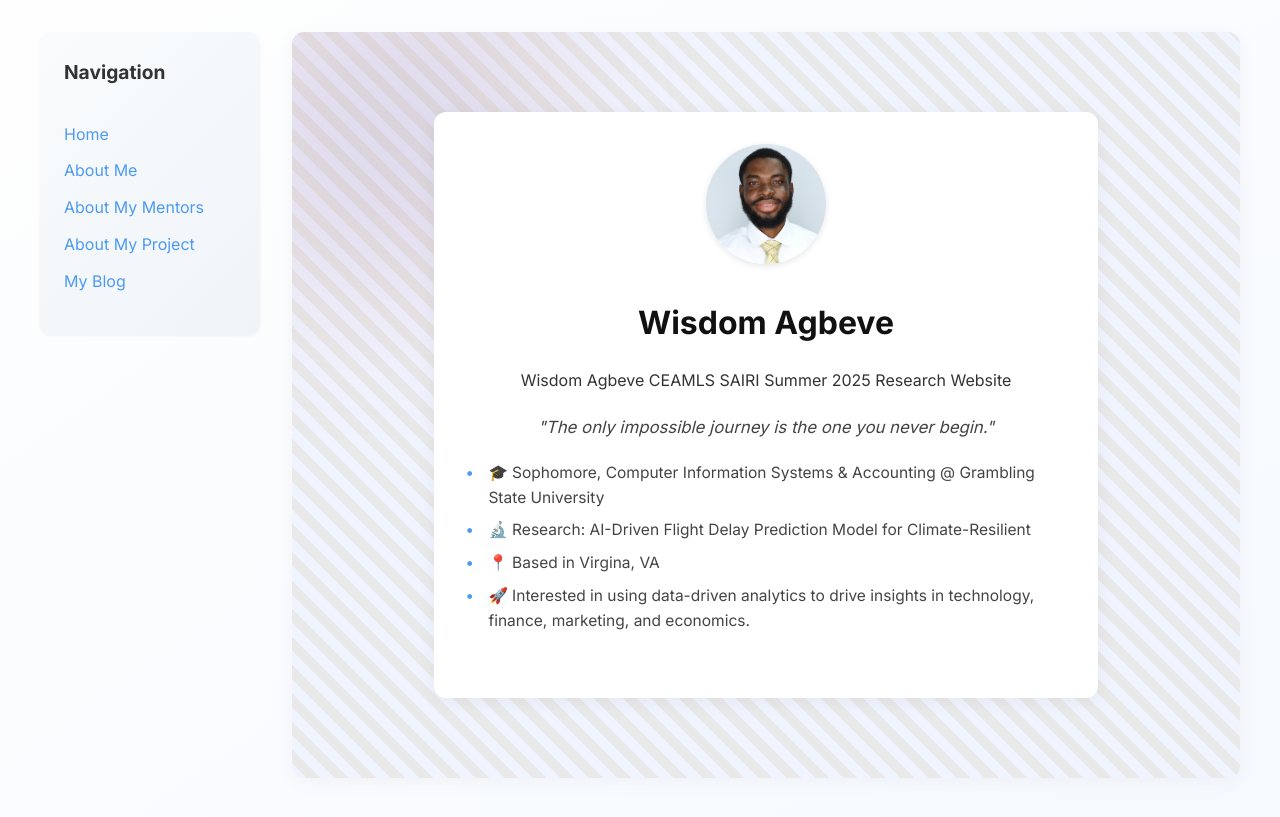
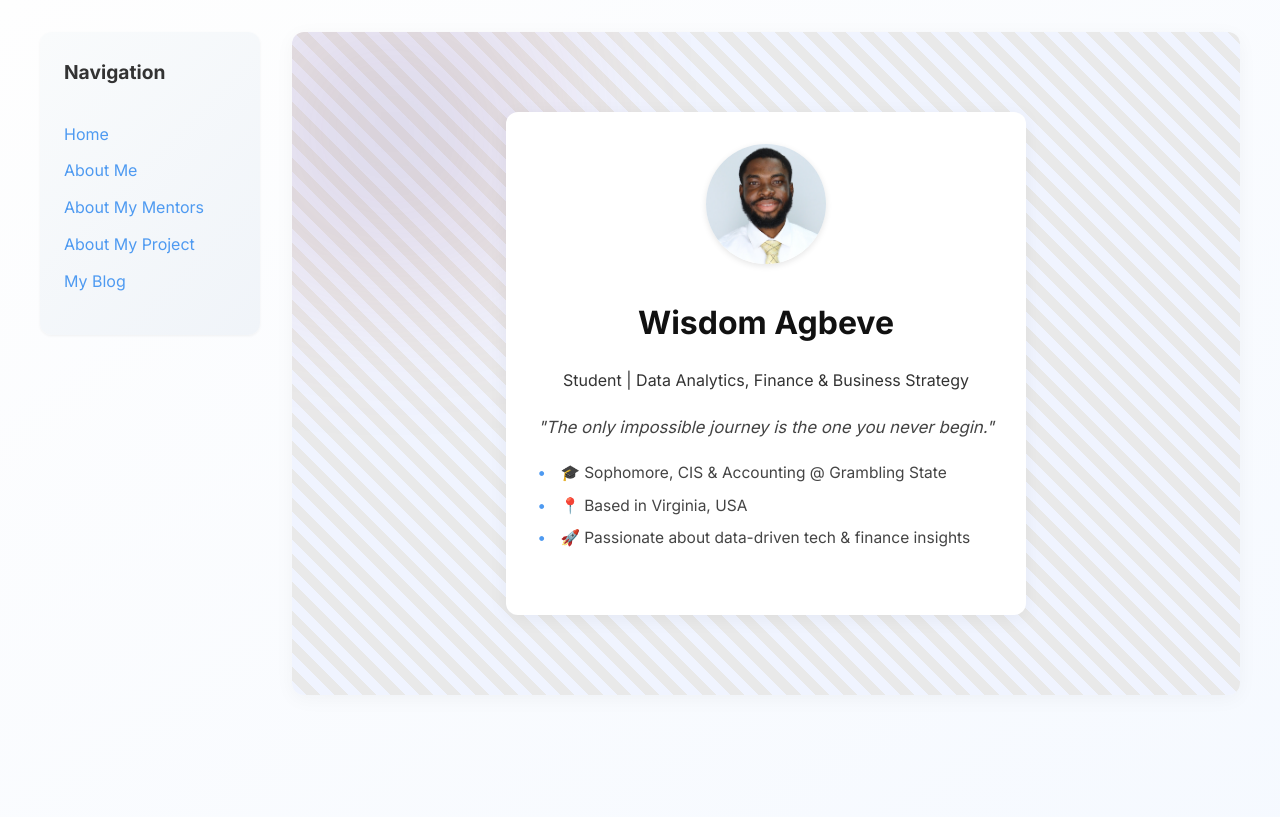
Before and after one commit to wagbeve/wagbeve.github.io, a Jekyll site: the page built from index.md, in a window 1280 px wide. Shown: the top 817 px of the page. Built offline with Jekyll 4.4.1, drawn with Linux system fonts in a browser that asks for light colours.

Commit message:
Update index.md

```diff
--- a/index.md
+++ b/index.md
@@ -1,15 +1,14 @@
 ---
 layout: home
 title: Wisdom Agbeve
-description: Wisdom Agbeve CEAMLS SAIRI Summer 2025 Research Website
+description: Student | Data Analytics, Finance & Business Strategy
 
 motto: "The only impossible journey is the one you never begin."
 
 quick_facts:
-  - "🎓 Sophomore, Computer Information Systems & Accounting @ Grambling State University"
-  - "🔬 Research:  AI-Driven Flight Delay Prediction Model for Climate-Resilient"
-  - "📍 Based in Virgina, VA"
-  - "🚀 Interested in using data-driven analytics to drive insights in technology, finance, marketing, and economics."
+  - "🎓 Sophomore, CIS & Accounting @ Grambling State"
+  - "📍 Based in Virginia, USA"
+  - "🚀 Passionate about data-driven tech & finance insights"
 
 image: assets/images/blahhh.jpg
 ---
```
